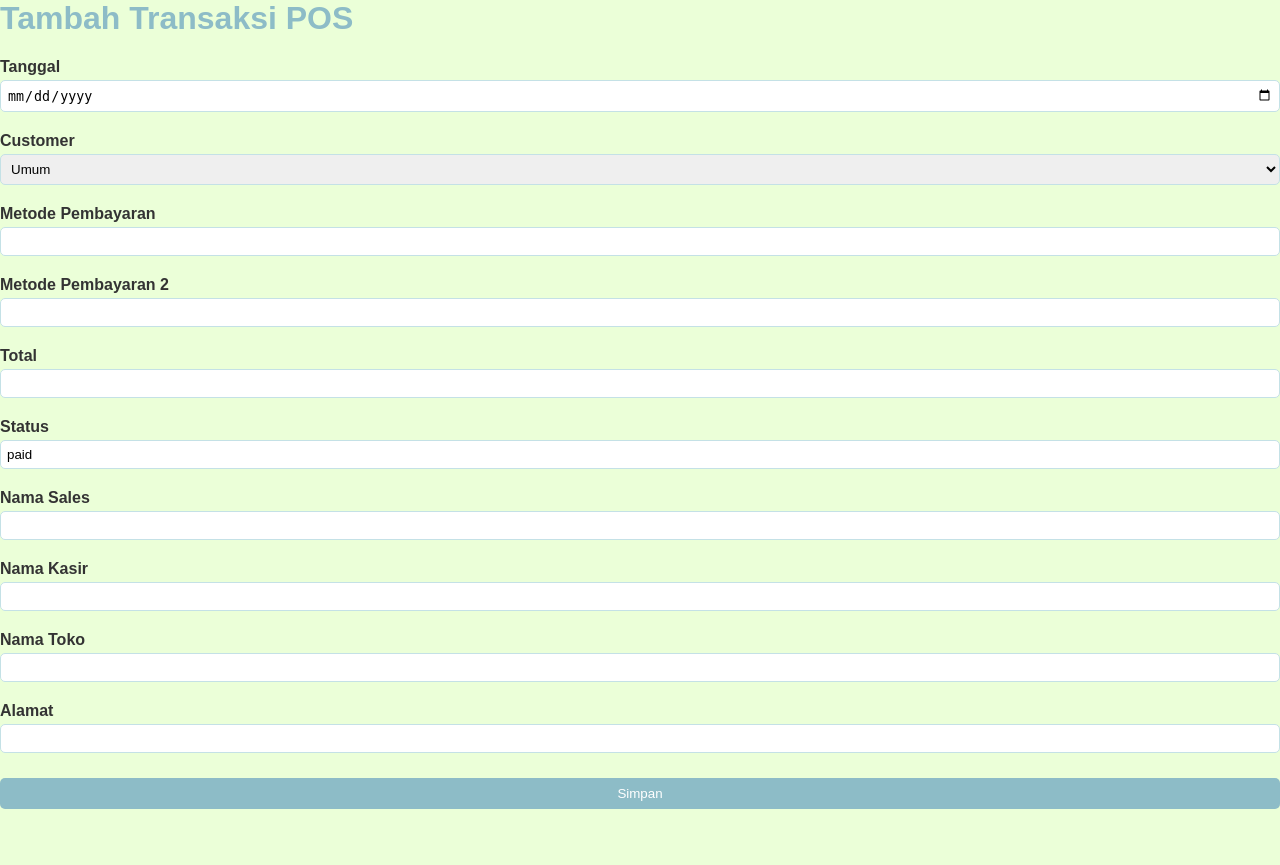
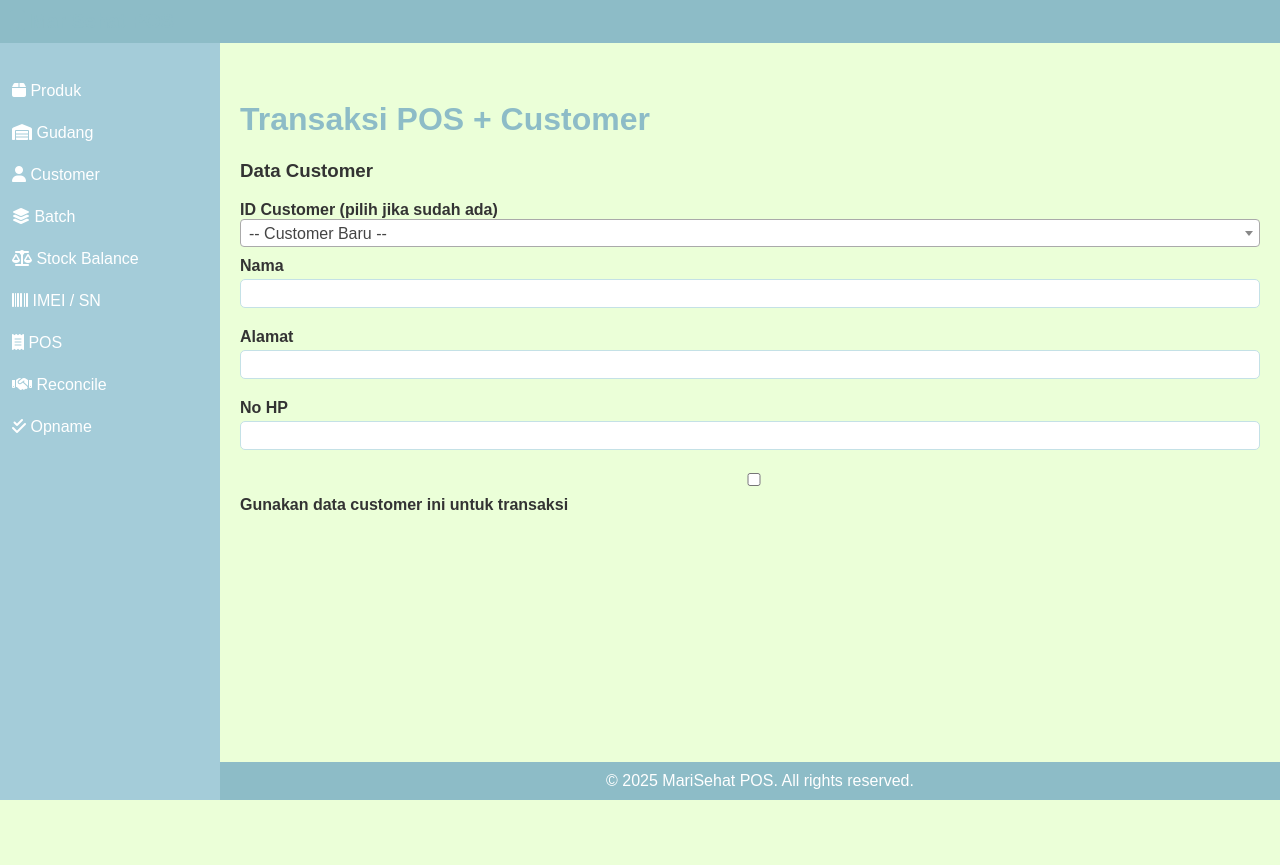
Before and after one commit to kemasmyunus/toko-1-28juni2025, a PHP site: page /pos_sales/create.php in a window 1280 px wide. After the commit the page ends 800 px from the top, so only its background shows below. Run offline with PHP 8.4, Linux system fonts and the light colour scheme; data comes from the database, SQL or seed files in the repository; some libraries are stand-ins or nearby versions.

Commit message:
update: memperbarui pos sales

```diff
--- a/pos_sales/create.php
+++ b/pos_sales/create.php
@@ -1,52 +1,148 @@
 <?php
 require '../db.php';
-$customers = $pdo->query("SELECT * FROM customers")->fetchAll();
 
+// AJAX ambil data customer
+if (isset($_GET['get_customer']) && $_GET['get_customer']) {
+    $id = $_GET['get_customer'];
+    $stmt = $pdo->prepare("SELECT * FROM customers WHERE id = ?");
+    $stmt->execute([$id]);
+    echo json_encode($stmt->fetch(PDO::FETCH_ASSOC));
+    exit;
+}
+
+// Handle form submit
 if ($_SERVER["REQUEST_METHOD"] === "POST") {
-    $stmt = $pdo->prepare("INSERT INTO pos_sales (tanggal, customer_id, metode_pembayaran, metode_pembayaran2, total, status, nama_sales, nama_kasir, nama_toko, alamat)
-        VALUES (?, ?, ?, ?, ?, ?, ?, ?, ?, ?)");
+    $customer_id = $_POST['id'];
+
+    // Buat customer baru jika ID kosong
+    if (!$customer_id) {
+        $last = $pdo->query("SELECT id FROM customers WHERE id LIKE 'cst%' ORDER BY id DESC LIMIT 1")->fetchColumn();
+        $number = $last ? (int)substr($last, 3) + 1 : 1;
+        $customer_id = 'cst' . str_pad($number, 3, '0', STR_PAD_LEFT);
+
+        $stmt = $pdo->prepare("INSERT INTO customers (id, nama, alamat, no_hp) VALUES (?, ?, ?, ?)");
+        $stmt->execute([
+            $customer_id,
+            $_POST['nama'],
+            $_POST['alamat'],
+            $_POST['no_hp']
+        ]);
+    }
+
+    // Buat kode transaksi TRX-XXX
+    $last_code = $pdo->query("SELECT kode_transaksi FROM pos_sales WHERE kode_transaksi LIKE 'TRX-%' ORDER BY kode_transaksi DESC LIMIT 1")->fetchColumn();
+    $trx_number = $last_code ? (int)substr($last_code, 4) + 1 : 1;
+    $kode_transaksi = 'TRX-' . str_pad($trx_number, 3, '0', STR_PAD_LEFT);
+
+    // Simpan transaksi
+    $stmt = $pdo->prepare("INSERT INTO pos_sales
+        (kode_transaksi, tanggal, customer_id, total, potongan_total, total_bayar, metode_pembayaran1, metode_pembayaran2, kasir, sales, toko, alamat)
+        VALUES (?, ?, ?, ?, ?, ?, ?, ?, ?, ?, ?, ?)");
+
     $stmt->execute([
+        $kode_transaksi,
         $_POST['tanggal'],
-        $_POST['customer_id'] !== '' ? $_POST['customer_id'] : null,
-        $_POST['metode_pembayaran'],
+        $customer_id,
+        $_POST['total'],
+        $_POST['potongan_total'],
+        $_POST['total_bayar'],
+        $_POST['metode_pembayaran1'],
         $_POST['metode_pembayaran2'],
-        $_POST['total'],
-        $_POST['status'],
-        $_POST['nama_sales'],
-        $_POST['nama_kasir'],
-        $_POST['nama_toko'],
-        $_POST['alamat']
+        $_POST['kasir'],
+        $_POST['sales'],
+        $_POST['toko'],
+        $_POST['alamat_transaksi']
     ]);
+
     header("Location: index.php");
+    exit;
 }
+
+$customers = $pdo->query("SELECT id, nama FROM customers ORDER BY id")->fetchAll();
 ?>
-<link rel="stylesheet" href="../css/style.css">
-<h1>Tambah Transaksi POS</h1>
-<form method="post">
-    <label>Tanggal</label>
-    <input type="date" name="tanggal" required>
-    <label>Customer</label>
-    <select name="customer_id">
-        <option value="">Umum</option>
+<?php include '../includes/header.php'; ?>
+<?php include '../includes/sidebar.php'; ?>
+<link href="https://cdn.jsdelivr.net/npm/select2@4.1.0-rc.0/dist/css/select2.min.css" rel="stylesheet" />
+
+<h1>Transaksi POS + Customer</h1>
+<form method="post" id="posForm">
+    <h3>Data Customer</h3>
+    <label>ID Customer (pilih jika sudah ada)</label>
+    <select name="id" id="idSelect" style="width: 100%;">
+        <option value="">-- Customer Baru --</option>
         <?php foreach ($customers as $c): ?>
-            <option value="<?= $c['id'] ?>"><?= htmlspecialchars($c['nama']) ?></option>
+            <option value="<?= $c['id'] ?>"><?= $c['id'] ?> - <?= htmlspecialchars($c['nama']) ?></option>
         <?php endforeach; ?>
     </select>
-    <label>Metode Pembayaran</label>
-    <input type="text" name="metode_pembayaran" required>
-    <label>Metode Pembayaran 2</label>
-    <input type="text" name="metode_pembayaran2">
-    <label>Total</label>
-    <input type="number" name="total" step="0.01" required>
-    <label>Status</label>
-    <input type="text" name="status" value="paid">
-    <label>Nama Sales</label>
-    <input type="text" name="nama_sales">
-    <label>Nama Kasir</label>
-    <input type="text" name="nama_kasir">
-    <label>Nama Toko</label>
-    <input type="text" name="nama_toko">
+
+    <label>Nama</label>
+    <input type="text" name="nama" id="nama" required>
     <label>Alamat</label>
-    <input type="text" name="alamat">
-    <input type="submit" value="Simpan">
+    <input type="text" name="alamat" id="alamat" required>
+    <label>No HP</label>
+    <input type="text" name="no_hp" id="no_hp" required>
+
+    <label><input type="checkbox" id="confirmCustomer"> Gunakan data customer ini untuk transaksi</label>
+
+    <div id="trxFields" style="display:none; margin-top:20px;">
+        <h3>Data Transaksi POS</h3>
+        <label>Tanggal</label>
+        <input type="date" name="tanggal" required>
+        <label>Total</label>
+        <input type="number" name="total" step="0.01" required>
+        <label>Potongan Total</label>
+        <input type="number" name="potongan_total" step="0.01" value="0">
+        <label>Total Bayar</label>
+        <input type="number" name="total_bayar" step="0.01" required>
+        <label>Metode Pembayaran 1</label>
+        <input type="text" name="metode_pembayaran1" required>
+        <label>Metode Pembayaran 2</label>
+        <input type="text" name="metode_pembayaran2">
+        <label>Kasir</label>
+        <input type="text" name="kasir">
+        <label>Sales</label>
+        <input type="text" name="sales">
+        <label>Nama Toko</label>
+        <input type="text" name="toko">
+        <label>Alamat Pengiriman</label>
+        <input type="text" name="alamat_transaksi">
+        <input type="submit" value="Simpan Transaksi">
+    </div>
 </form>
+
+<!-- JS -->
+<script src="https://code.jquery.com/jquery-3.6.0.min.js"></script>
+<script src="https://cdn.jsdelivr.net/npm/select2@4.1.0-rc.0/dist/js/select2.min.js"></script>
+<script>
+$(document).ready(function () {
+    $('#idSelect').select2();
+
+    $('#idSelect').on('change', function () {
+        const selectedId = $(this).val();
+
+        if (selectedId) {
+            fetch('?get_customer=' + selectedId)
+                .then(res => res.json())
+                .then(data => {
+                    if (data) {
+                        $('#nama').val(data.nama).prop('disabled', true);
+                        $('#alamat').val(data.alamat).prop('disabled', true);
+                        $('#no_hp').val(data.no_hp).prop('disabled', true);
+                    }
+                });
+        } else {
+            $('#nama, #alamat, #no_hp').val('').prop('disabled', false);
+        }
+    });
+
+    $('#confirmCustomer').on('change', function () {
+        if ($(this).is(':checked')) {
+            $('#trxFields').slideDown();
+        } else {
+            $('#trxFields').slideUp();
+        }
+    });
+});
+</script>
+
+<?php include '../includes/footer.php'; ?>
```
Also changed, not shown: pos_sales/edit.php (+51 -20 lines), pos_sales/index.php (+37 -14 lines).
